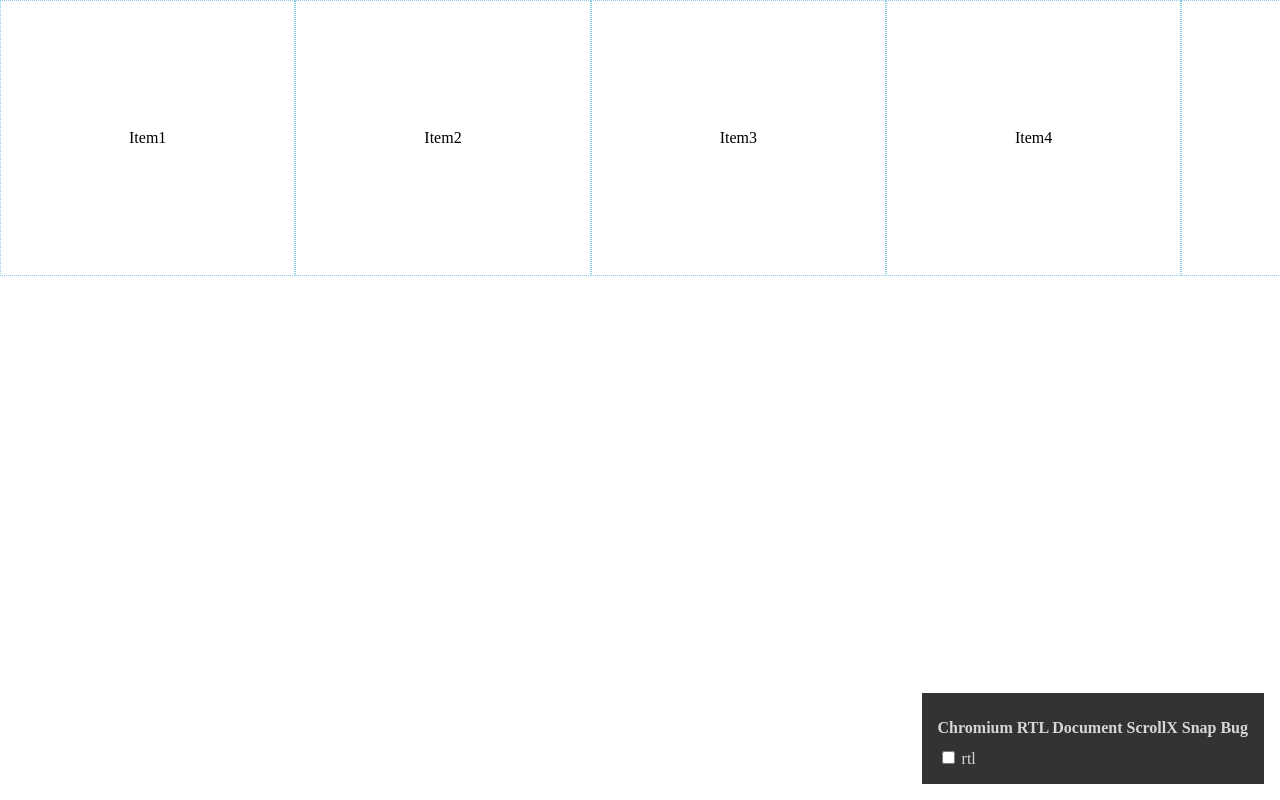
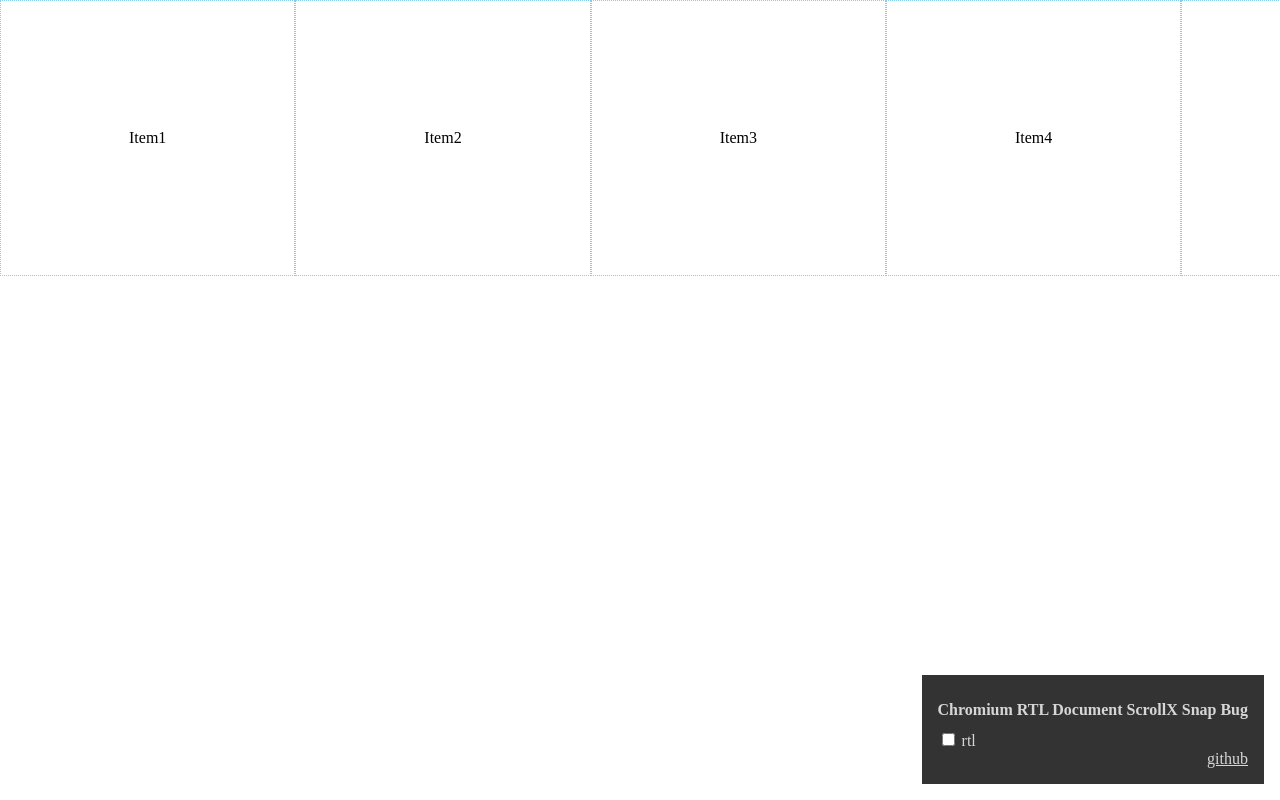
Before and after one commit to pinkhominid/chromium-rtl-doc-scrollx-snap-bug, a plain HTML site: page index.html in a window 1280 px wide. Shown: the top 800 px of the page. Drawn offline with Linux system fonts and the light colour scheme.

Commit message:
add github link

```diff
--- a/index.html
+++ b/index.html
@@ -46,6 +46,11 @@
     h1 {
       font-size: 1rem;
     }
+    a, a:visited {
+      display: block;
+      color: rgba(255, 255, 255, .8);
+      text-align: right;
+    }
   </style>
 </head>
 
@@ -56,6 +61,7 @@
         <input id=rtl type=checkbox oninput="document.documentElement.setAttribute('dir', this.checked ? 'rtl' : 'ltr')">
         rtl
     </label>
+    <a href="https://github.com/pinkhominid/chromium-rtl-doc-scrollx-snap-bug">github</a>
   </div>
 
   <main>
```
